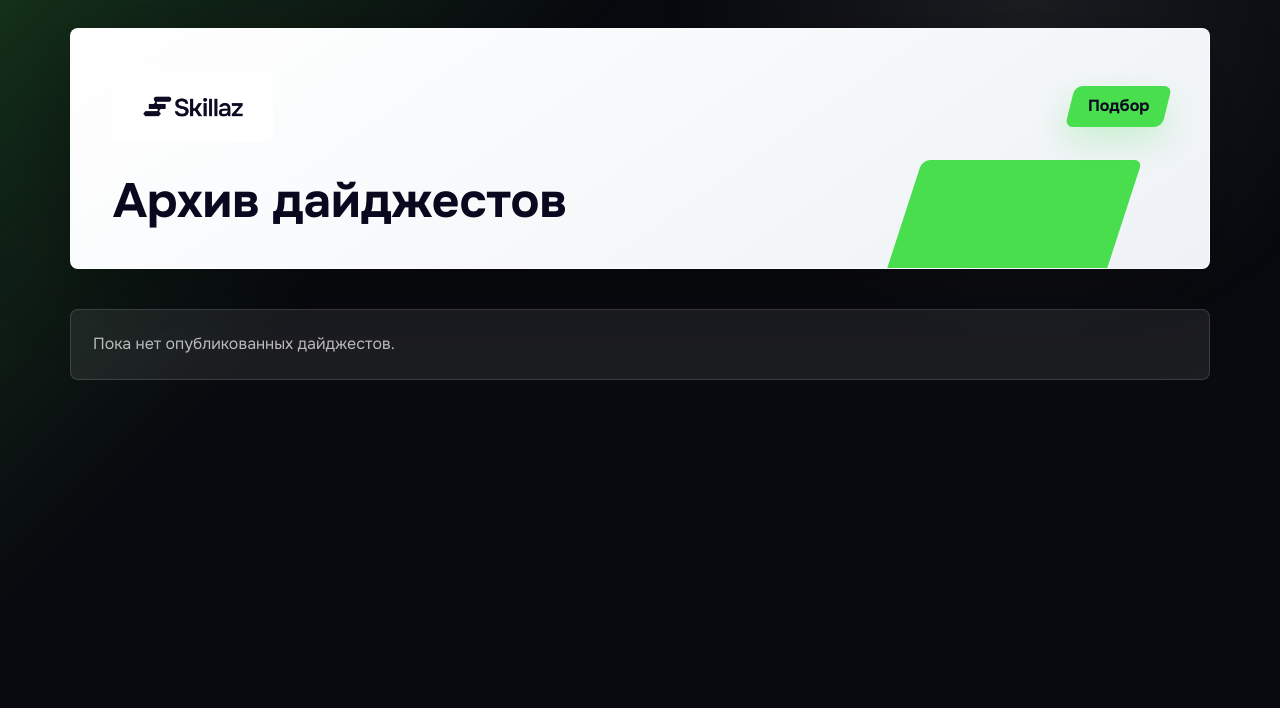
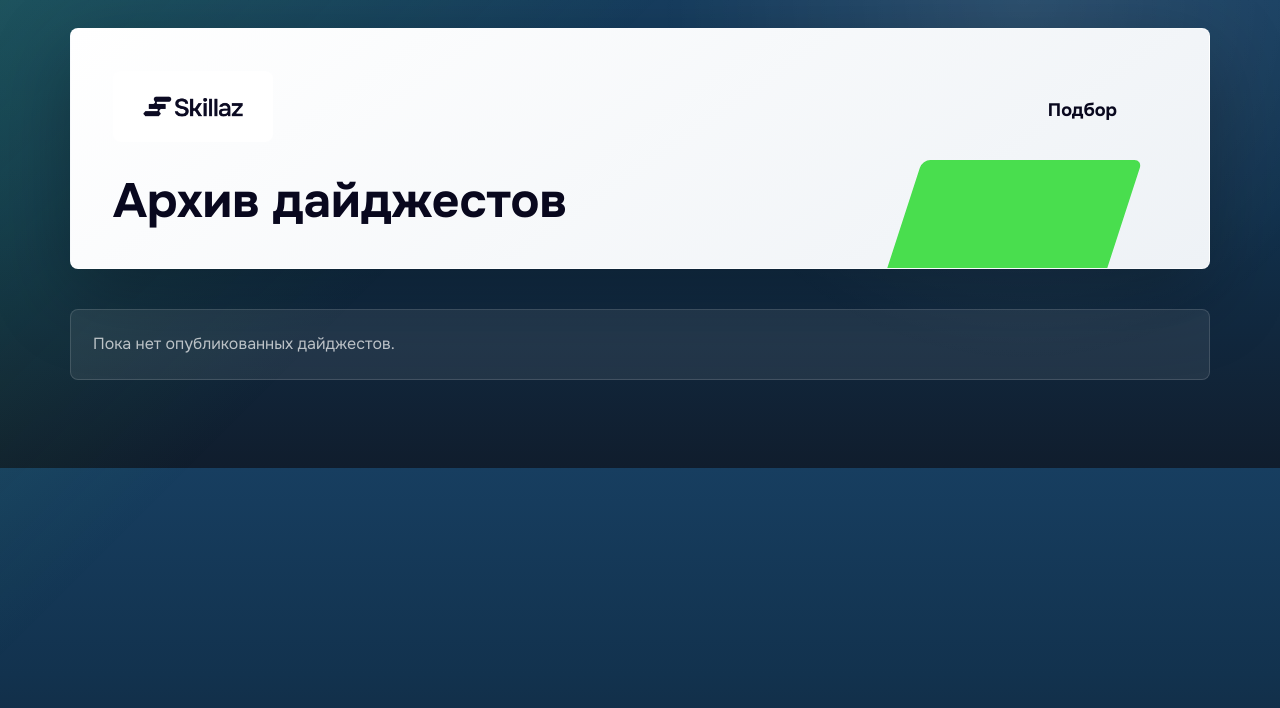
Before and after one commit to nastenakargina17-sudo/releaseslil2, a FastAPI app: page /digests in a window 1280 px wide. Shown: the top 708 px of the page. Run offline with FastAPI, Linux system fonts and the light colour scheme; data that the repository does not hold is empty.

Commit message:
Polish digest visual review

```diff
--- a/templates/digests.html
+++ b/templates/digests.html
@@ -14,28 +14,28 @@
       --ink-soft: #1A234A;
       --muted: #7A85A7;
       --line: #E6EAF8;
-      --dark: #090A0F;
-      --dark-soft: #131722;
+      --dark: #0F2A43;
+      --dark-soft: #173755;
       --accent: #49DE4E;
       --accent-soft: #D9FFDB;
     }
     * { box-sizing: border-box; }
-    body { font-family: "Onest", Arial, sans-serif; margin: 0; background: var(--dark); color: var(--white); line-height: 1.55; }
-    body::before { content: ""; position: fixed; inset: 0; pointer-events: none; background: linear-gradient(135deg, rgba(73,222,78,.18), transparent 30%), radial-gradient(circle at 80% 0%, rgba(255,255,255,.08), transparent 28%); }
+    body { font-family: "Onest", Arial, sans-serif; margin: 0; background: linear-gradient(180deg, #173E60 0%, #12324E 44%, #101D2D 100%); color: var(--white); line-height: 1.55; }
+    body::before { content: ""; position: fixed; inset: 0; pointer-events: none; background: linear-gradient(135deg, rgba(73,222,78,.13), transparent 32%), radial-gradient(circle at 80% 0%, rgba(255,255,255,.1), transparent 28%); }
     .page { position: relative; max-width: 1180px; margin: 0 auto; padding: 28px 20px 72px; }
     .brand-row { position: relative; z-index: 2; display: flex; align-items: center; justify-content: space-between; gap: 18px; margin-bottom: 34px; }
     .brand-logo-panel { display: inline-flex; align-items: center; justify-content: center; min-height: 48px; padding: 11px 14px; border-radius: 8px; background: var(--white); }
     .brand-logo { display: block; width: 132px; max-width: 42vw; }
-    .product-badge { display: inline-flex; align-items: center; padding: 8px 18px; border-radius: 8px; transform: skewX(-14deg); background: var(--accent); color: var(--ink); font-weight: 700; box-shadow: 0 14px 34px rgba(73,222,78,.24); }
-    .product-badge span { transform: skewX(14deg); }
+    .product-badge { position: absolute; right: 50px; top: 30px; display: inline-flex; align-items: center; padding: 0; color: var(--ink); font-weight: 700; font-size: 18px; line-height: 1; }
+    .product-badge span { position: relative; z-index: 2; }
     .hero { background: linear-gradient(145deg, var(--white), #EEF2F6); border: 1px solid rgba(255,255,255,.44); border-radius: 8px; padding: 42px; margin-bottom: 24px; position: relative; overflow: hidden; color: var(--ink); box-shadow: 0 26px 80px rgba(0,0,0,.28); }
     .hero::after { content: ""; position: absolute; right: 8%; bottom: -42px; width: 220px; height: 150px; background: var(--accent); border-radius: 8px; transform: skewX(-18deg); }
     h1 { position: relative; z-index: 1; margin: 0; font-size: 48px; line-height: 1.05; letter-spacing: 0; }
     .grid { display: grid; grid-template-columns: repeat(auto-fit, minmax(260px, 1fr)); gap: 18px; }
-    .card { background: linear-gradient(145deg, #202632, #111620 72%); border: 1px solid rgba(255,255,255,.14); border-radius: 8px; padding: 22px; position: relative; overflow: hidden; color: var(--white); box-shadow: 0 18px 48px rgba(0,0,0,.28); }
-    .card::after { content: ""; position: absolute; right: -40px; top: -30px; width: 140px; height: 90px; background: rgba(73,222,78,.22); transform: skewX(-18deg); border-radius: 8px; }
+    .card { background: linear-gradient(145deg, #F7FBFF 0%, #E4F0FF 100%); border: 1px solid rgba(255,255,255,.64); border-radius: 8px; padding: 22px; position: relative; overflow: hidden; color: var(--ink); box-shadow: 0 18px 48px rgba(4,21,38,.24); }
+    .card::after { content: ""; position: absolute; right: -40px; top: -30px; width: 140px; height: 90px; background: rgba(73,222,78,.42); transform: skewX(-18deg); border-radius: 8px; }
     .card > * { position: relative; z-index: 1; }
-    .card p { color: rgba(255,255,255,.76); }
+    .card p { color: #263654; }
     .muted { color: var(--muted); font-weight: 700; }
     a { color: var(--ink); font-weight: 700; }
     .open-link { display: inline-flex; align-items: center; margin-top: 8px; padding: 9px 12px; border-radius: 8px; background: var(--accent); color: var(--ink); text-decoration: none; }
```
Also changed, not shown: templates/digest.html (+32 -17 lines).
